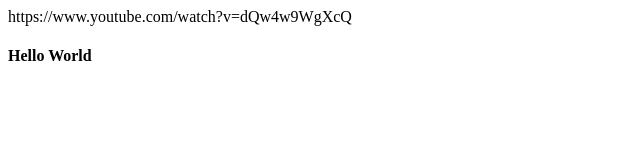
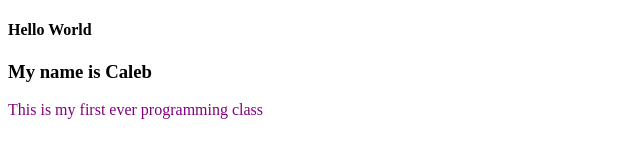
Before and after one commit to calebk20-1913455/calebk20-1913455.github.io, a plain HTML site: page index.html in a window 1280 px wide. Shown: the whole page, without its empty margins (0-640 px from the left). Drawn offline with Linux system fonts and the light colour scheme.

Commit message:
Add files via upload

```diff
--- a/index.html
+++ b/index.html
@@ -2,9 +2,12 @@
 <html>
     <head>
         <title>Hello World</title>
-        <a>https://www.youtube.com/watch?v=dQw4w9WgXcQ</a>
     </head>
 <body>
     <h4>Hello World</h4>
+
     </body>
+    <h3>My name is Caleb</h3>
+    <p style="color:purple;">This is my first ever programming class </p>
+</body>
 </html>
```
